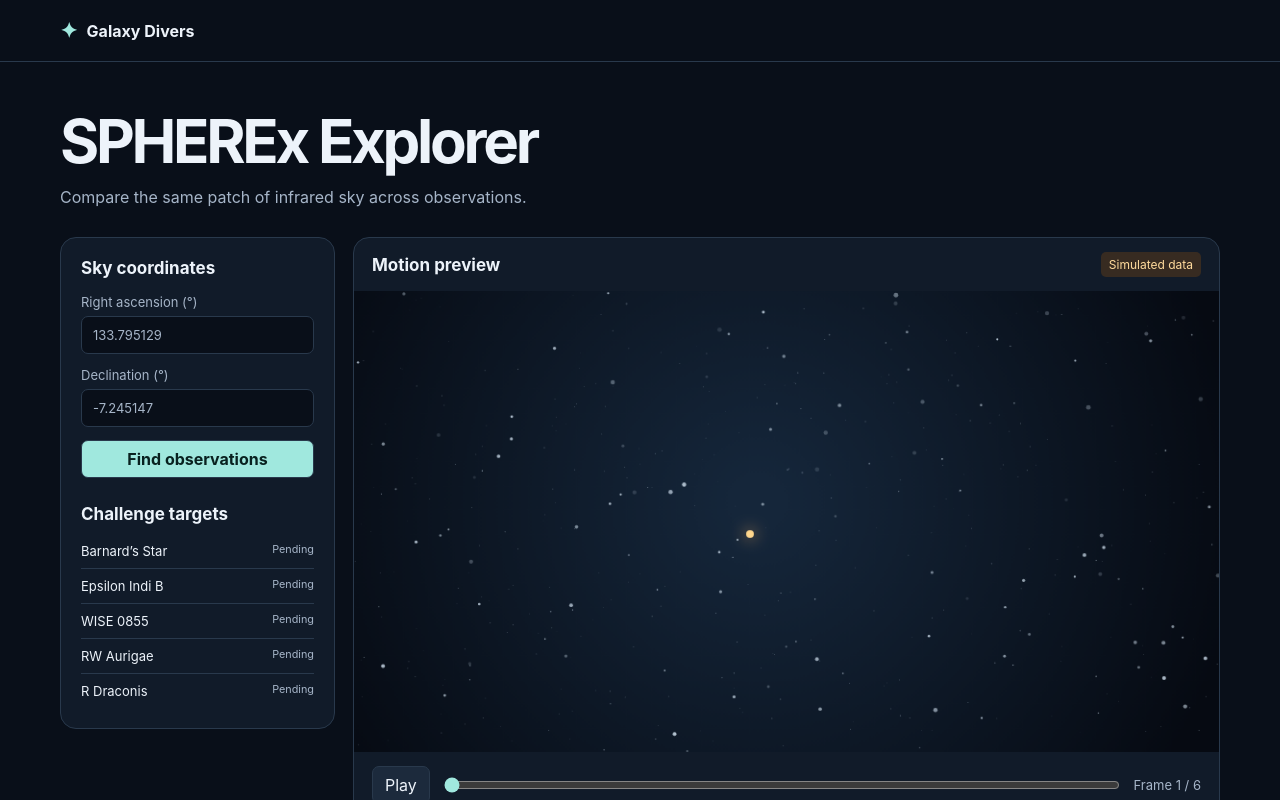
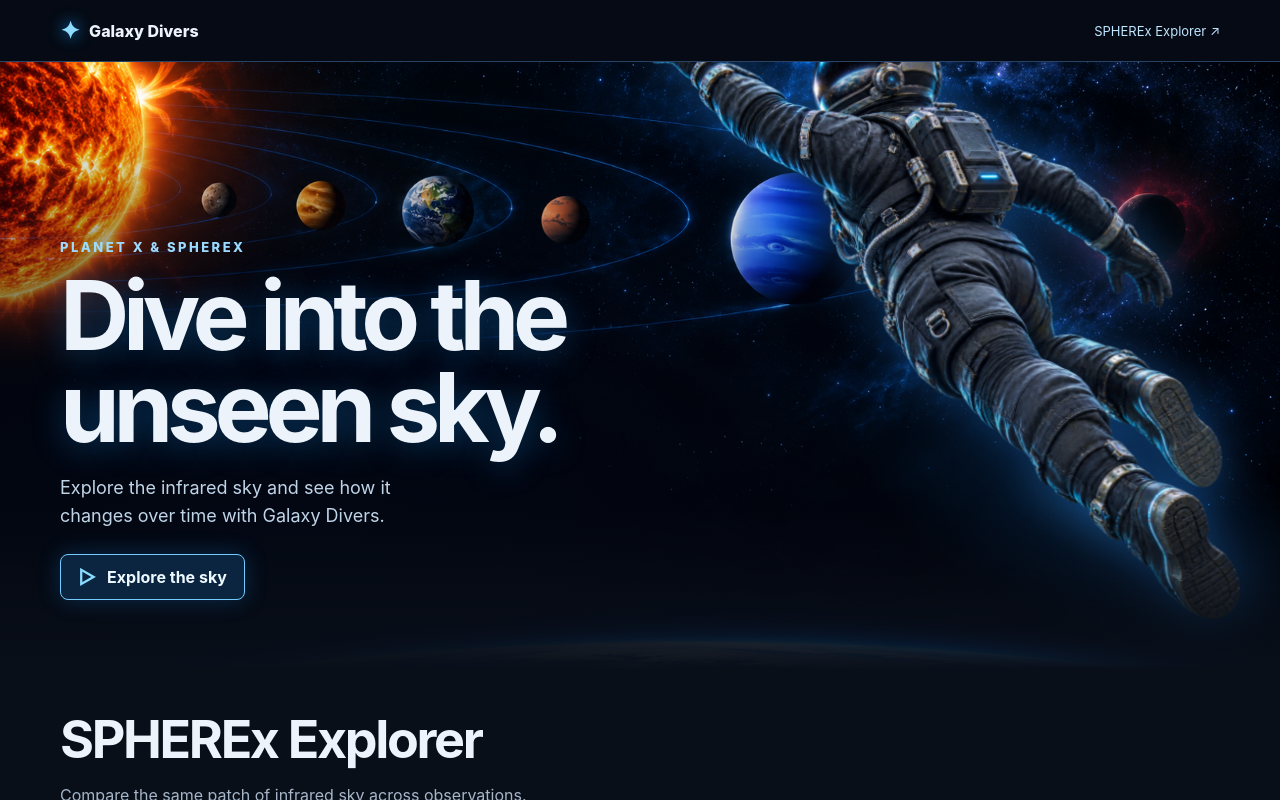
Before and after one commit to mohamedrihababdullah-dot/galaxy-divers, a React (Vite) app: page / in a window 1280 px wide. Shown: the top 800 px of the page. Built offline with nearby package versions, Linux system fonts and the light colour scheme.

Commit message:
Add animated Galaxy Divers hero

```diff
--- a/src/main.tsx
+++ b/src/main.tsx
@@ -106,9 +106,25 @@ function App() {
   }
 
   return <>
-    <header><span className="brand"><span className="orbit" aria-hidden="true">✦</span> Galaxy Divers</span></header>
-    <main>
-      <h1>SPHEREx Explorer</h1>
+    <header className="site-header">
+      <a className="brand" href="#home"><span className="orbit" aria-hidden="true">✦</span> Galaxy Divers</a>
+      <a className="header-link" href="#explorer">SPHEREx Explorer <span aria-hidden="true">↗</span></a>
+    </header>
+    <main id="home">
+      <section className="hero" aria-labelledby="hero-title">
+        <div className="hero-art" aria-hidden="true">
+          <div className="dive-trail" />
+          <img className="diver" src="/hero/diver.png" alt="" fetchPriority="high" />
+        </div>
+        <div className="hero-content">
+          <p className="hero-kicker">Planet X &amp; SPHEREx</p>
+          <h1 id="hero-title">Dive into the<br />unseen sky.</h1>
+          <p>Explore the infrared sky and see how it changes over time with Galaxy Divers.</p>
+          <a className="hero-action" href="#explorer"><span aria-hidden="true">▷</span> Explore the sky</a>
+        </div>
+      </section>
+      <section id="explorer" className="explorer" aria-labelledby="explorer-title">
+      <h2 id="explorer-title">SPHEREx Explorer</h2>
       <p className="intro">Compare the same patch of infrared sky across observations.</p>
       <div className="layout">
         <aside className="panel">
@@ -164,6 +180,7 @@ function App() {
           </div>
         </section>
       </div>
+      </section>
     </main>
   </>
 }
--- a/src/style.css
+++ b/src/style.css
@@ -9,11 +9,57 @@
 }
 * { box-sizing: border-box; }
 body { margin: 0; }
-header { border-bottom: 1px solid var(--border); padding: 18px max(22px, calc((100% - 1160px) / 2)); }
-.brand { display: inline-flex; gap: 9px; align-items: center; font-weight: 700; white-space: nowrap; }
-.orbit { color: var(--accent); font-size: 21px; }
-main { width: min(1160px, calc(100% - 44px)); margin: 48px auto; }
-h1 { font-size: clamp(36px, 6vw, 60px); letter-spacing: -.055em; margin: 0; line-height: 1.05; }
+html { scroll-behavior: smooth; }
+.site-header {
+  display: flex;
+  align-items: center;
+  justify-content: space-between;
+  gap: 16px;
+  border-bottom: 1px solid #274262;
+  background: #050a14;
+  padding: 16px max(22px, calc((100% - 1160px) / 2));
+}
+.brand { display: inline-flex; gap: 9px; align-items: center; color: #edf3fa; font-weight: 800; white-space: nowrap; text-decoration: none; }
+.orbit { color: #8ddcff; font-size: 24px; text-shadow: 0 0 16px #149aff; }
+.header-link { color: #bfe5ff; text-decoration: none; font-size: 13px; }
+.header-link:hover { text-decoration: underline; }
+.hero {
+  position: relative;
+  display: grid;
+  align-items: end;
+  isolation: isolate;
+  overflow: hidden;
+  min-height: clamp(560px, 76svh, 820px);
+  background: #050a15 url('/hero/solar-system.png') center 43% / cover no-repeat;
+}
+.hero::after {
+  position: absolute;
+  z-index: -1;
+  inset: 0;
+  content: '';
+  background: linear-gradient(0deg, #090f19 0%, transparent 27%),
+    radial-gradient(ellipse at 20% 77%, #020713 0%, #020713d9 18%, transparent 64%);
+}
+.hero-content { width: min(1160px, calc(100% - 44px)); margin-inline: auto; padding-block: 70px; }
+.hero-kicker { margin: 0 0 14px; color: #9ddaff; font-size: 13px; font-weight: 800; letter-spacing: .19em; text-transform: uppercase; }
+.hero h1 { margin: 0; font-size: clamp(48px, 7.5vw, 108px); line-height: .96; letter-spacing: -.065em; text-shadow: 0 4px 32px #1778cb70; }
+.hero-content > p:not(.hero-kicker) { max-width: 32ch; margin: 21px 0 24px; color: #c0d4e8; font-size: clamp(15px, 2vw, 18px); line-height: 1.55; }
+.hero-action { display: inline-flex; gap: 10px; align-items: center; padding: 12px 17px; border: 1px solid #73cbff; border-radius: 8px; background: #0b2540; color: #edf8ff; text-decoration: none; font-weight: 700; box-shadow: 0 0 22px #187acc4d; }
+.hero-action:hover { background: #17466d; }
+.hero-action span { font-size: 20px; line-height: 1; color: #8bdbff; }
+.hero-art { position: absolute; z-index: -1; width: min(47vw, 690px); right: max(2%, calc((100vw - 1370px) / 2)); bottom: 6%; }
+.diver { display: block; position: relative; width: 100%; height: auto; filter: drop-shadow(0 0 23px #258fff66); animation: space-dive 7s ease-in-out infinite; }
+.dive-trail { position: absolute; inset: 62% -19% 0 30%; transform: rotate(24deg); background: radial-gradient(ellipse at center, #309dff6b 0%, #0b59aa46 28%, transparent 70%); animation: trail-pulse 7s ease-in-out infinite; }
+@keyframes space-dive {
+  0%, 100% { transform: translate3d(0, 0, 0) rotate(-2deg); }
+  50% { transform: translate3d(-22px, -24px, 0) rotate(3deg); }
+}
+@keyframes trail-pulse {
+  0%, 100% { opacity: .55; }
+  50% { opacity: 1; }
+}
+.explorer { width: min(1160px, calc(100% - 44px)); margin: 38px auto 60px; scroll-margin-top: 24px; }
+#explorer-title { font-size: clamp(32px, 5vw, 52px); letter-spacing: -.045em; }
 h2 { font-size: 17px; margin: 0; }
 .intro { color: var(--muted); margin: 14px 0 30px; }
 .layout { display: grid; grid-template-columns: 275px minmax(0, 1fr); gap: 18px; align-items: start; }
@@ -45,7 +91,14 @@ small { color: var(--muted); }
 .details { min-height: 45px; border-top: 1px solid var(--border); flex-wrap: wrap; }
 a { color: var(--accent); }
 @media (max-width: 700px) {
-  main { margin-top: 28px; }
+  .hero { min-height: 650px; background-position: 48% center; }
+  .hero-art { width: min(68vw, 380px); top: 13%; bottom: auto; right: 6%; }
+  .hero::after { background: linear-gradient(0deg, #090f19 1%, #050a15ef 24%, #050a15aa 42%, transparent 66%); }
+  .hero-content { padding-bottom: 35px; }
   .layout { grid-template-columns: 1fr; }
   .viewer { grid-row: 1; }
 }
+@media (prefers-reduced-motion: reduce) {
+  html { scroll-behavior: auto; }
+  .diver, .dive-trail { animation: none; }
+}
```
Also changed, not shown: public/hero/diver.png (added), public/hero/solar-system.png (added).
